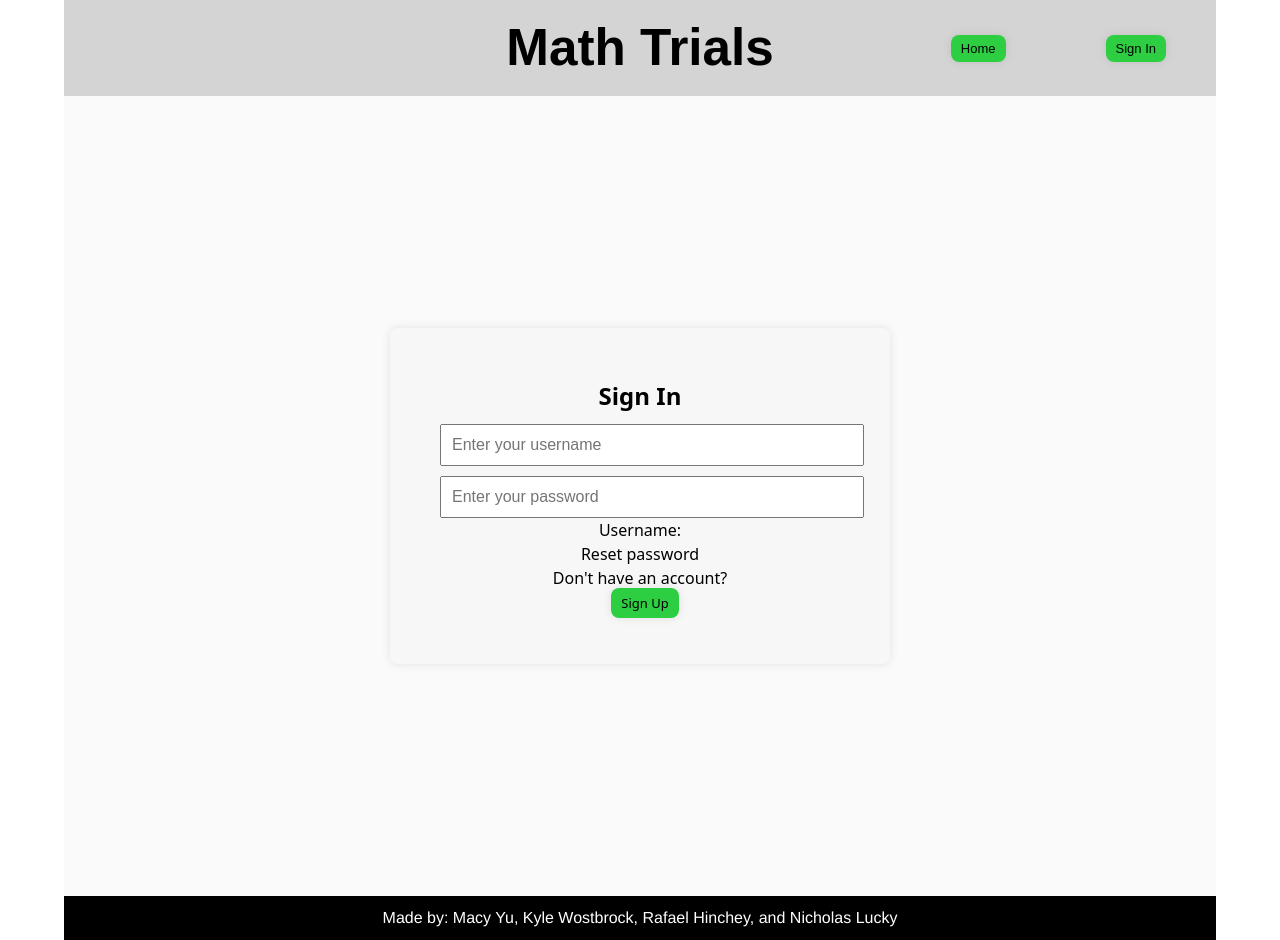
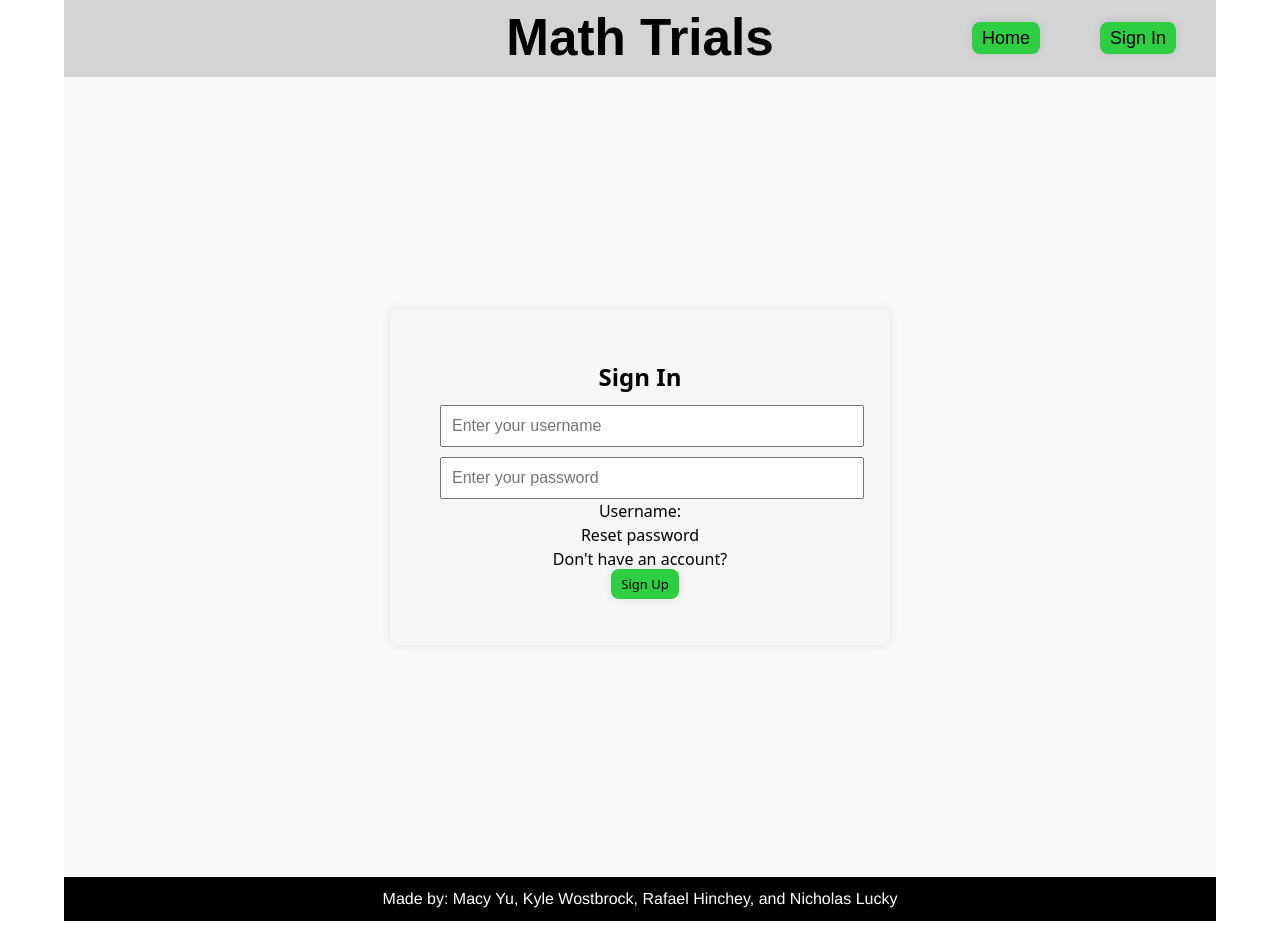
Before and after one commit to Masiesworld/math-game-website, a React (Vite) app in the folder client/: page /Sign-in in a window 1280 px wide. Built offline with nearby package versions, Linux system fonts and the light colour scheme.

Commit message:
Changed navbar buttons and corrected comment in SignUp

```diff
--- a/client/src/Components/Navbar.css
+++ b/client/src/Components/Navbar.css
@@ -29,14 +29,14 @@
 
 .nav-list {
     display: flex;
-    gap: 30px;
+    gap: 10px;
     align-items: center;
     margin: 0;
 }
 
 .nav-list li {
     list-style: none;
-    padding: 26px 30px;
+    padding: 15px 20px;
 }
 
 .nav-list li a {
@@ -44,3 +44,7 @@
     font-weight: 500;
     color: #000;
 }
+
+.navbar .btn{
+    font-size: large;
+}
--- a/client/src/Pages/Sign-up.jsx
+++ b/client/src/Pages/Sign-up.jsx
@@ -31,7 +31,7 @@
                     <h2 className='align-end'>Confirm Password: <input value ={passwordCheck} onChange={handlePasswordCheckChange} type='text'/></h2>
 
                     <Link to="/Sign-in" className="btn btn-sm">Create Account
-                    {/* Check validity of enter info, if it is valid create account else display error*/}
+                    {/* Check validity of entered info, if it is valid create account else display error*/}
                     </Link>
                 </div>
             </div>
```
